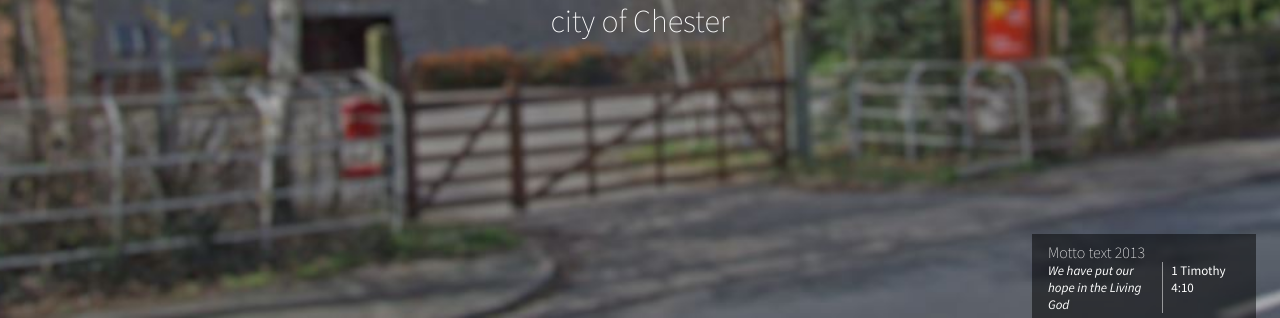
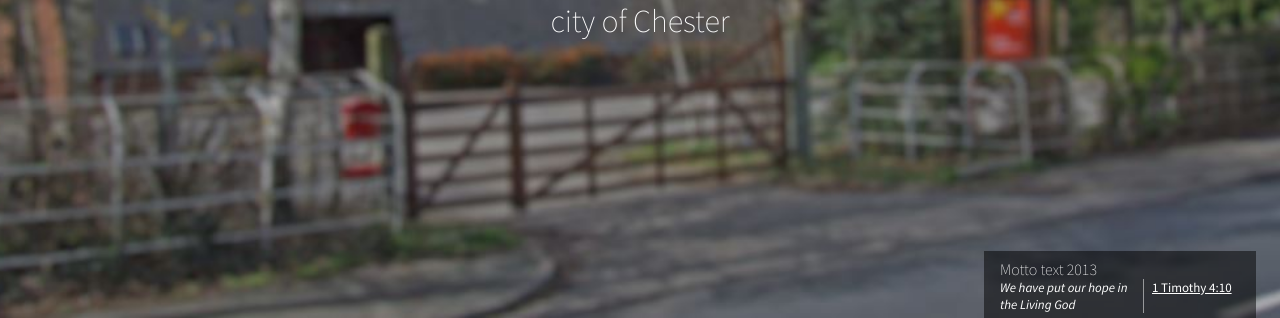
Before and after one commit to JoshTumath/UptonBaptistChurch, a plain HTML site: page index.html in a window 1280 px wide. Shown: the part 479-797 px from the top of the page. Drawn offline with Linux system fonts and the light colour scheme.

Commit message:
Added link to Bible passage for motto text

```diff
--- a/css/large.css
+++ b/css/large.css
@@ -112,7 +112,7 @@ footer address:before {
   right:1.5rem;
   bottom:0;
   margin:0;
-  width:12rem;
+  width:15rem;
   background:rgba(0, 0, 0, 0.5);
 }
 
--- a/css/small.css
+++ b/css/small.css
@@ -190,6 +190,10 @@ main p + p {
   width:40%;
 }
 
+#motto-text a {
+  color:white;
+}
+
 /*
  * Promos
  */
--- a/index.html
+++ b/index.html
@@ -61,7 +61,11 @@
           <blockquote>
             We have put our hope in the Living God
           </blockquote>
-          <p>1 Timothy 4:10</p>
+          <p>
+            <a href="http://www.biblegateway.com/passage/?search=1%20Timothy%204:10&version=NIV">
+              1 Timothy 4:10
+            </a>
+          </p>
         </aside>
       </div>
 
```
